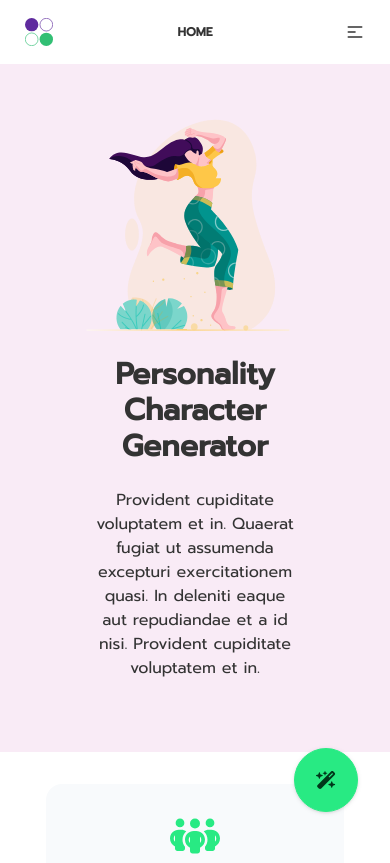
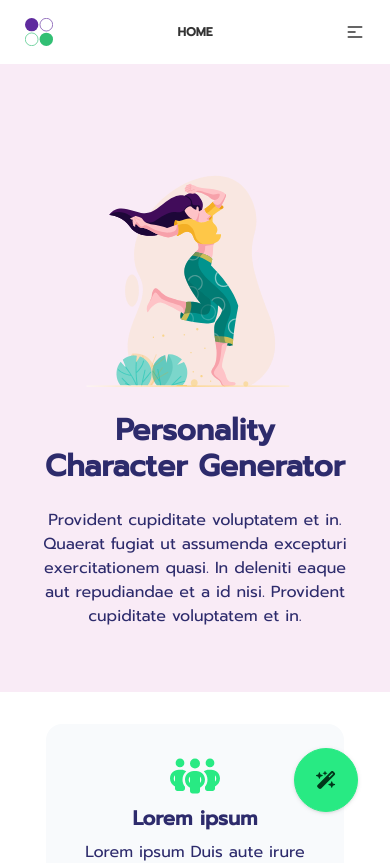
Before and after one commit to pspapleng/personality-analysis-system, a Vue app in the folder web/: page / in a window 390 px wide. Shown: the top 863 px of the page. Built offline with nearby package versions, Linux system fonts and the light colour scheme.

Commit message:
fix: add hero

```diff
--- a/web/src/views/HomePage.vue
+++ b/web/src/views/HomePage.vue
@@ -1,20 +1,21 @@
 <template>
-  <div class="min-h-max bg-info md:bg-transparent">
+  <div class="hero min-h-screen bg-info md:bg-transparent pt-16">
+    <div>
       <div
-      class="flex flex-col items-center lg:flex-row-reverse mx-12 md:my-4 p-8 md:bg-info rounded-3xl"
+        class="flex flex-col items-center lg:flex-row-reverse md:mx-12 md:my-4 p-6 md:p-8 md:bg-info rounded-3xl"
       >
         <img
           src="../assets/Girl dancing.svg"
           class="max-w-xs md:max-w-md justify-self-center"
         />
-      <div class="p-4 text-center lg:text-left">
+        <div class="p-4 text-center lg:text-left text-neutral">
           <h1 class="lg:text-5xl md:text-4xl text-3xl font-bold">
             Personality Character Generator
           </h1>
           <p class="py-6">
             Provident cupiditate voluptatem et in. Quaerat fugiat ut assumenda
-          excepturi exercitationem quasi. In deleniti eaque aut repudiandae et a
-          id nisi. Provident cupiditate voluptatem et in.
+            excepturi exercitationem quasi. In deleniti eaque aut repudiandae et
+            a id nisi. Provident cupiditate voluptatem et in.
           </p>
           <button
             class="hidden md:inline btn btn-accent md:btn-wide rounded-full"
@@ -70,18 +71,5 @@
         </div>
       </div>
     </div>
+  </div>
 </template>
-
-<script>
-import { defineComponent } from "vue";
-
-export default defineComponent({
-  components: {},
-  computed: {},
-  methods: {},
-
-  setup() {
-    return {};
-  },
-});
-</script>
```
Lines whose indentation alone changed are shown as unchanged.
